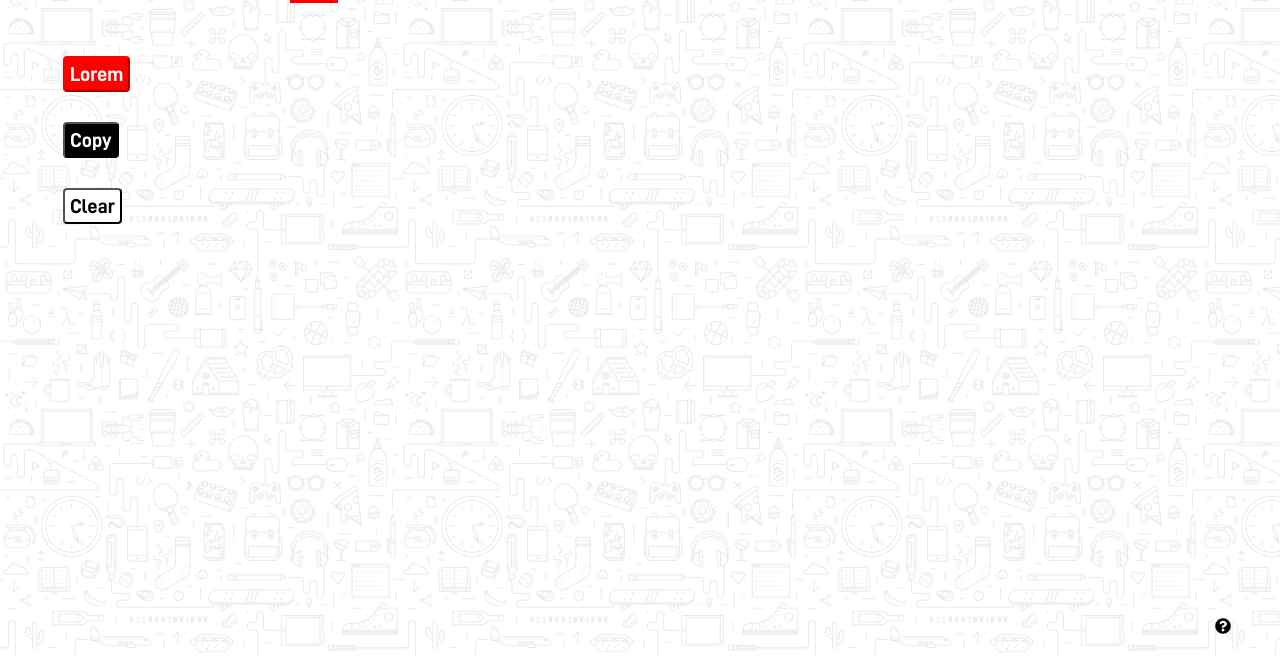
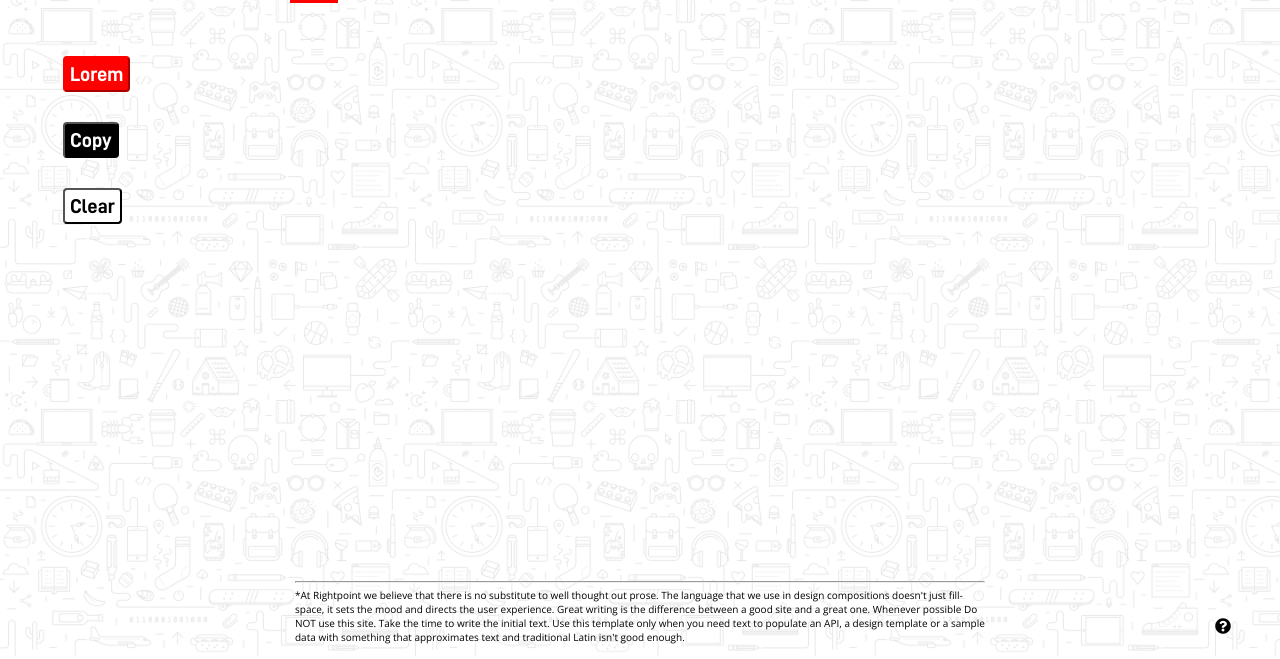
Before and after one commit to carltheape/rightpointipsum, a plain HTML site: page index.html in a window 1280 px wide. Shown: the part 144-803 px from the top of the page. Drawn offline with nearby package versions, Linux system fonts and the light colour scheme.

Commit message:
disclaimer added

```diff
--- a/index.html
+++ b/index.html
@@ -9,6 +9,7 @@
   <title>RP Ipsum</title>
 </head>
 <body>
+	<div class="page-wrap">
 	<div class="background"></div>
 
 <header>
@@ -32,7 +33,12 @@
 
 
 </div>
+</div>
 <footer>
+	<div class="disclaimer">
+		<hr>
+		*At Rightpoint we believe that there is no substitute to well thought out prose. The language that we use in design compositions doesn't just fill-space, it sets the mood and directs the user experience.  Great writing is the difference between a good site and a great one. Whenever possible Do NOT use this site. Take the time to write the initial text.  Use this template only when you need text to populate an API, a design template or a sample data with something that approximates text and traditional Latin isn't good enough.
+	</div>
 	<div class="about">
 		<div class="tooltip">
 			Made with
--- a/style.css
+++ b/style.css
@@ -153,3 +153,26 @@ p{
         font-size: 32vw;
     }
 }
+
+.page-wrap {
+  min-height: 92vh;
+  /* equal to footer height */
+  margin-bottom: -70px;
+}
+
+.page-wrap:after {
+  content: "";
+  display: block;
+}
+
+footer, .page-wrap:after {
+  height: 70px;
+}
+
+.disclaimer{
+    font-size: 10px;
+    margin: 0 auto 25px auto;
+    font-family: 'Open Sans', sans-serif;
+    max-width: 690px;
+}
+}
```
